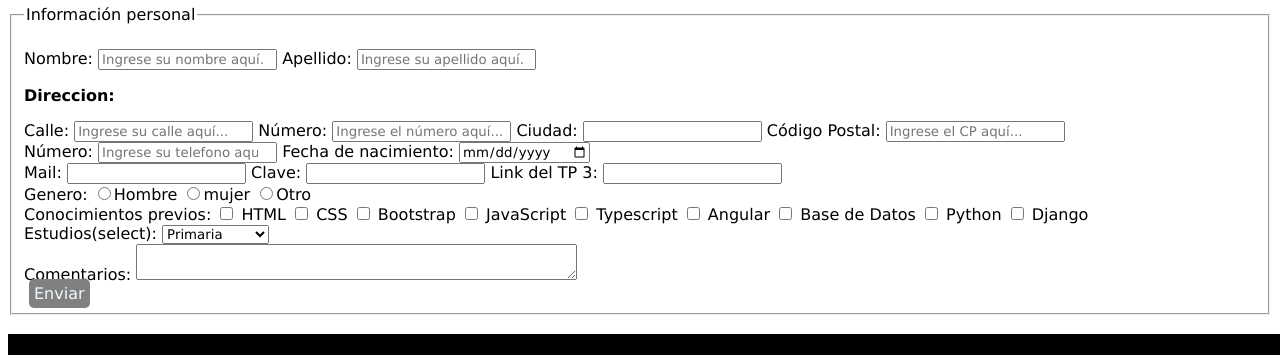
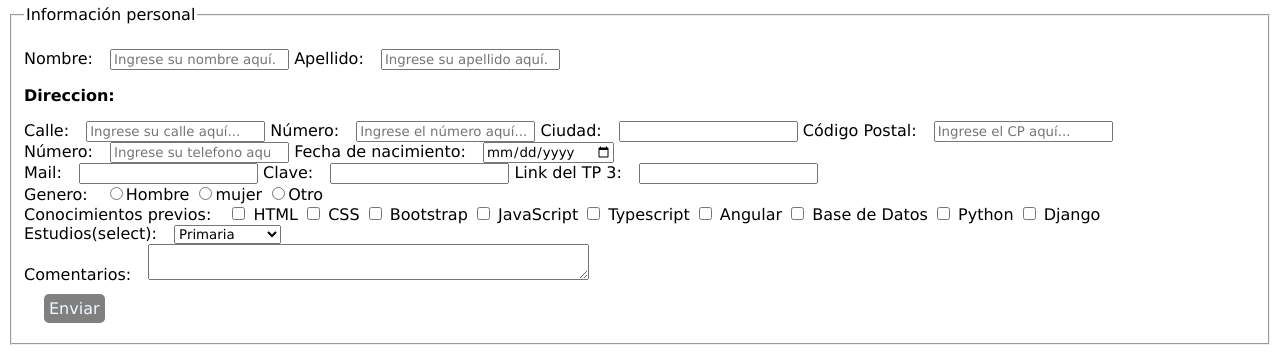
Before and after one commit to Galbickus/Act_CSS_1, a plain HTML site: page registrese.html in a window 1280 px wide. Shown: the part 181-536 px from the top of the page. Drawn offline with Linux system fonts and the light colour scheme.

Commit message:
style registrese

```diff
--- a/style.css
+++ b/style.css
@@ -51,5 +51,26 @@ i{
 /* estilos pag recetas */
 .titulo{
     color: rgb(210, 34, 34);
+}
 
+/* estilos formulario REGISTRESE */
+
+fieldset {
+    margin-bottom: 20px; /* Espacio entre los fieldsets */
 }
+
+label {
+    display: inline;
+    width: 120px; /* Ancho fijo para todas las etiquetas */
+    text-align: left;
+    margin-right: 12px; /* Espacio entre etiquetas y campos de entrada */
+    margin-bottom: 12px; /* Espacio entre etiquetas */
+}
+
+textarea {
+    resize: vertical; /* Permitir que el área de texto se redimensione verticalmente */
+}
+
+.bt-enviar{
+    margin: 15px;
+}
```
